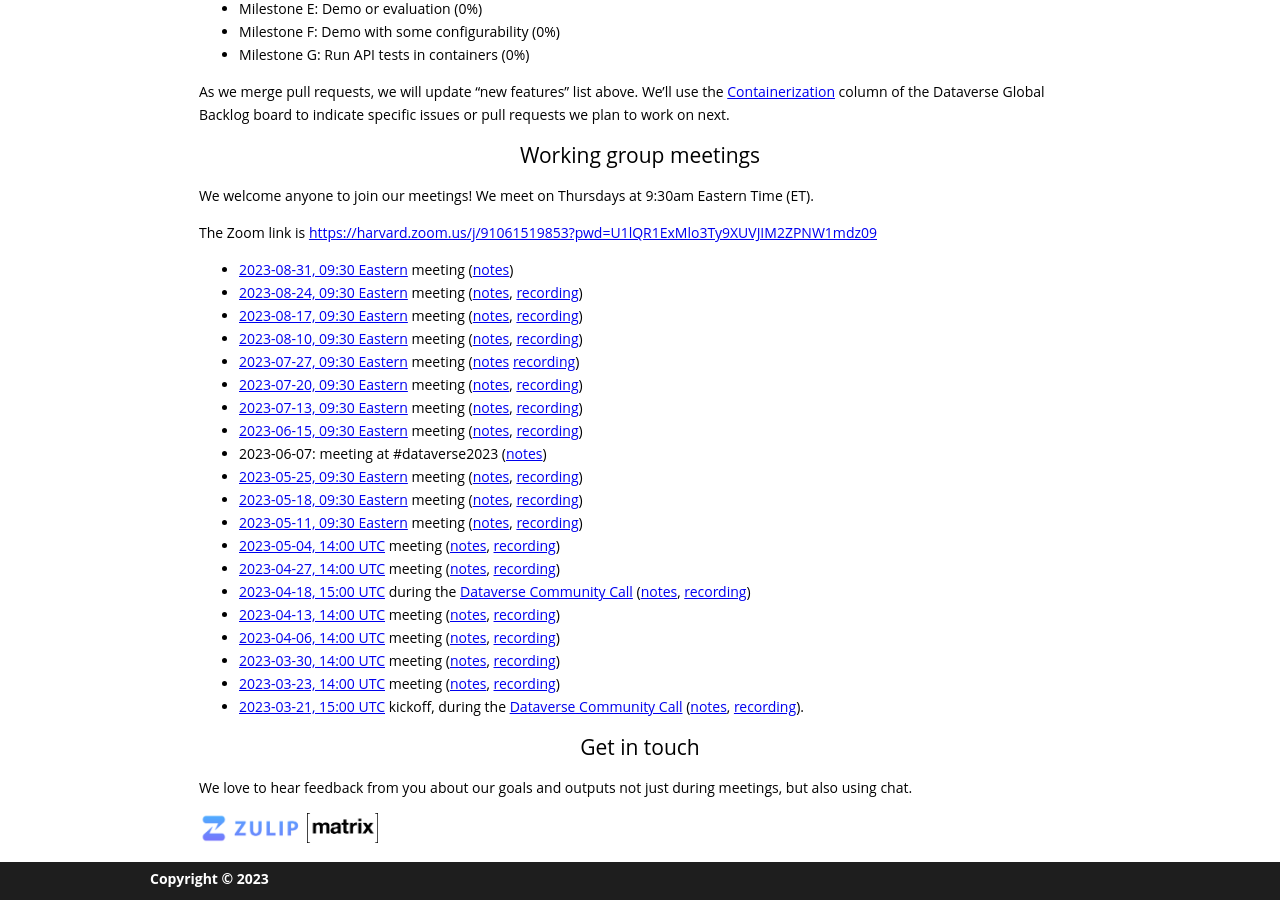
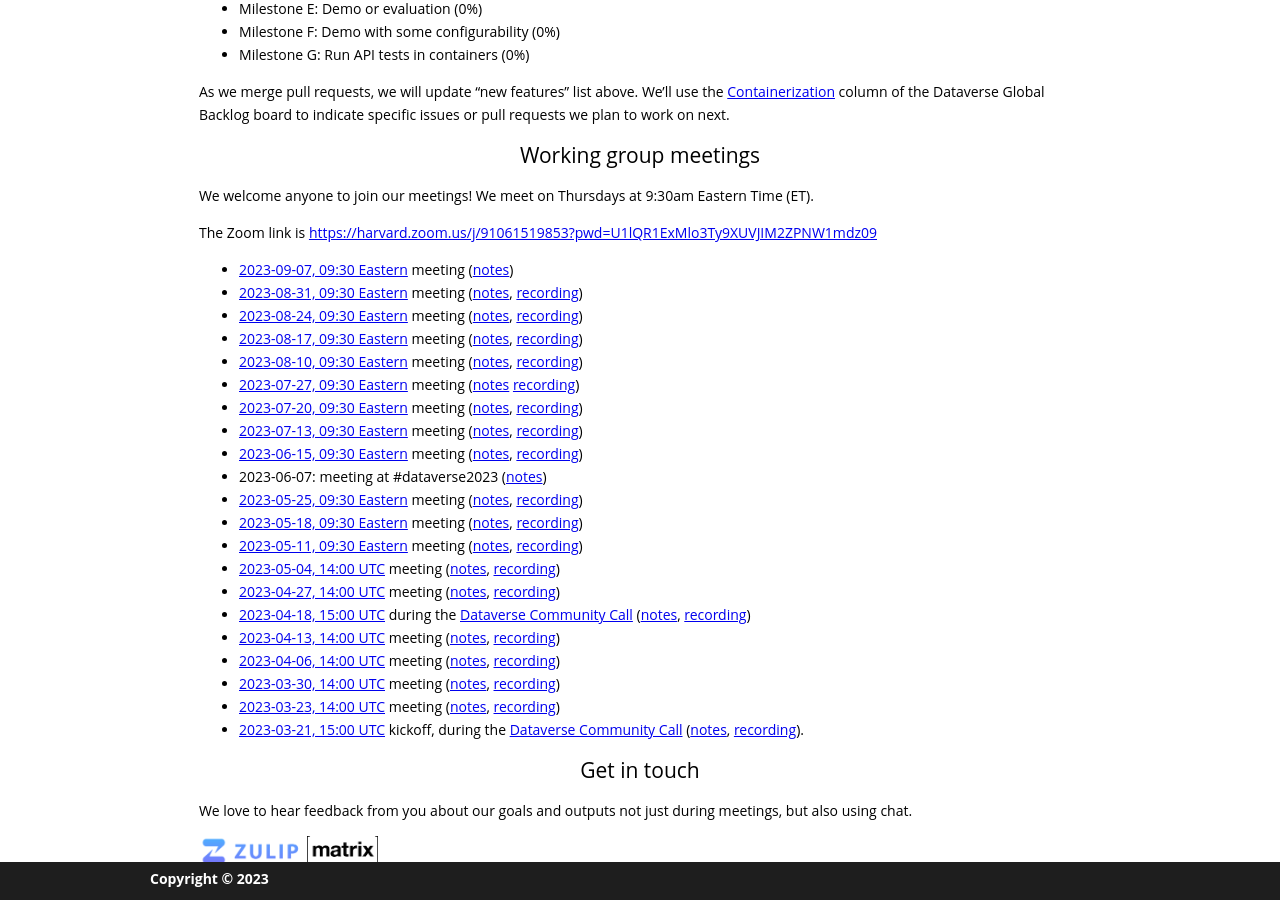
Before and after one commit to gdcc/ct.gdcc.io, a Jekyll site: the page built from index.md, in a window 1280 px wide and 900 px high, scrolled down 1473 px. Built offline with Jekyll 4.4.1, drawn with Linux system fonts in a browser that asks for light colours; our own code applies the rules of GitHub Pages for plain Markdown files.

Commit message:
add recording and next meeting

```diff
--- a/index.md
+++ b/index.md
@@ -55,7 +55,8 @@ We welcome anyone to join our meetings! We meet on Thursdays at 9:30am Eastern T
 
 The Zoom link is <https://harvard.zoom.us/j/91061519853?pwd=U1lQR1ExMlo3Ty9XUVJIM2ZPNW1mdz09>
 
-- [2023-08-31, 09:30 Eastern](https://time.is/compare/0930_31_Aug_2023_in_Boston) meeting ([notes](https://docs.google.com/document/d/1rYoYSi7skPBZEsOtddp4YIDpY5IIfcIkglV6yHwuyIM/edit?usp=sharing))
+- [2023-09-07, 09:30 Eastern](https://time.is/compare/0930_7_Sep_2023_in_Boston) meeting ([notes](https://docs.google.com/document/d/1UYg6pJDNWtsAfnYaVxCJtnXjr0r2uZcd3FH_5I5u9Y0/edit?usp=sharing))
+- [2023-08-31, 09:30 Eastern](https://time.is/compare/0930_31_Aug_2023_in_Boston) meeting ([notes](https://docs.google.com/document/d/1rYoYSi7skPBZEsOtddp4YIDpY5IIfcIkglV6yHwuyIM/edit?usp=sharing), [recording](https://harvard.zoom.us/rec/share/Nsm8SZgE05wuziNoGPA9fYNCPoYH1sKqvgS7omn-nclo6qFTsAn-qu-pqF4JnFuZ.joqMRTV6SqSf5gMl))
 - [2023-08-24, 09:30 Eastern](https://time.is/compare/0930_24_Aug_2023_in_Boston) meeting ([notes](https://docs.google.com/document/d/1kZQRD3ypBFte2F2q4elNPClkvV2avjwUnTMVJud6Fuo/edit?usp=sharing), [recording](https://harvard.zoom.us/rec/share/TBAAf4CW3EBTsdnqYpF4zpGjLmY5vKsqdckxVtPFBV52r4wQq5KnmwV_unz3uss.hBtAhEY6MYrwrCfg))
 - [2023-08-17, 09:30 Eastern](https://time.is/compare/0930_17_Aug_2023_in_Boston) meeting ([notes](https://docs.google.com/document/d/1DRzIT17EU250_zHfNs8EVyrZl3PNex-R6MdOSmNwnoU/edit?usp=sharing), [recording](https://harvard.zoom.us/rec/share/JgYLz3w-_IFUpCrFG7Rba5i1rykQx2687M8cvuY8G0zwUQq2_ZL6WtrIg9tTg4gJ.kYS1kKATrIDkUs2g))
 - [2023-08-10, 09:30 Eastern](https://time.is/compare/0930_10_Aug_2023_in_Boston) meeting ([notes](https://docs.google.com/document/d/1c3_LVAwtDncK6GS1AsVG62gLIkgyZX0gCJC792pw8Rs/edit?usp=sharing), [recording](https://harvard.zoom.us/rec/share/vt5PT7OH-Jw3w_orzEhfH1LVCb_cbpNZj3zbz9rsMmqotqLe0aDutti2CoKeJ6MF.Tqs7XJ648HnCvoj7))
```
